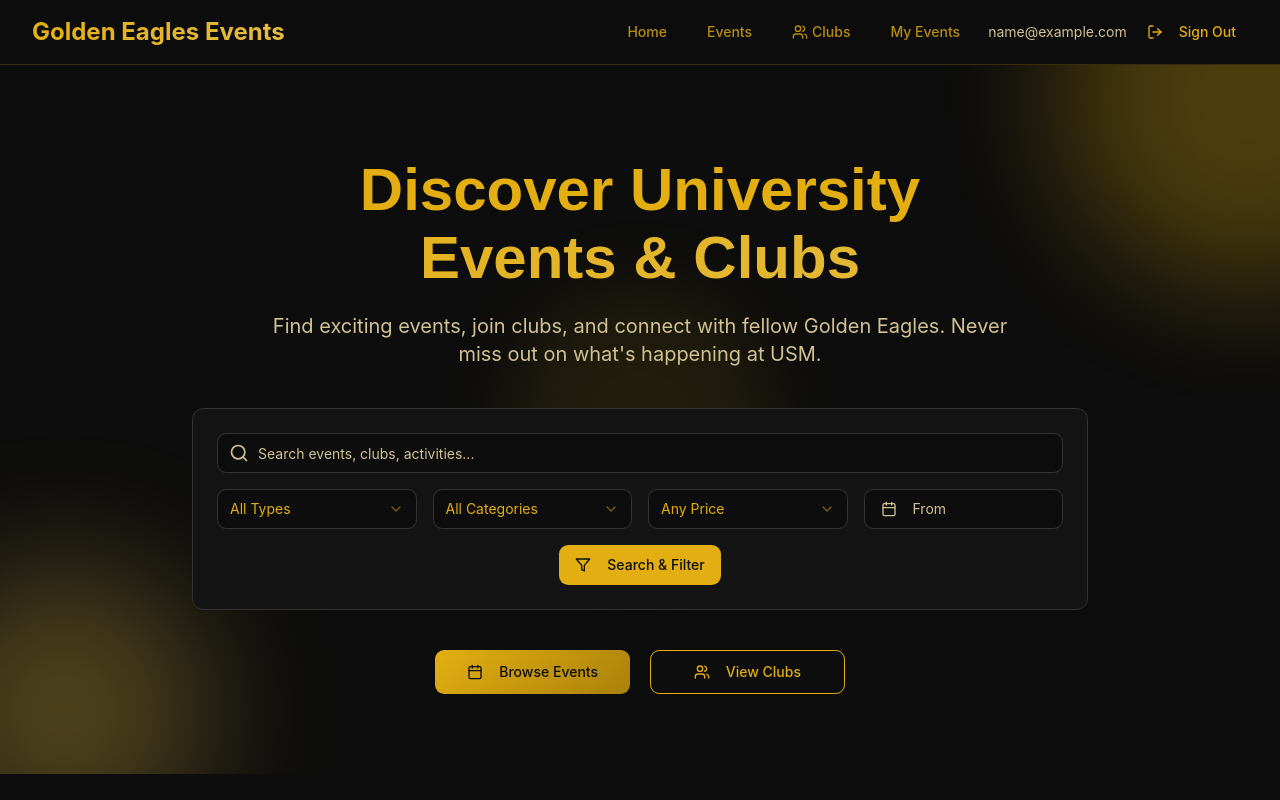
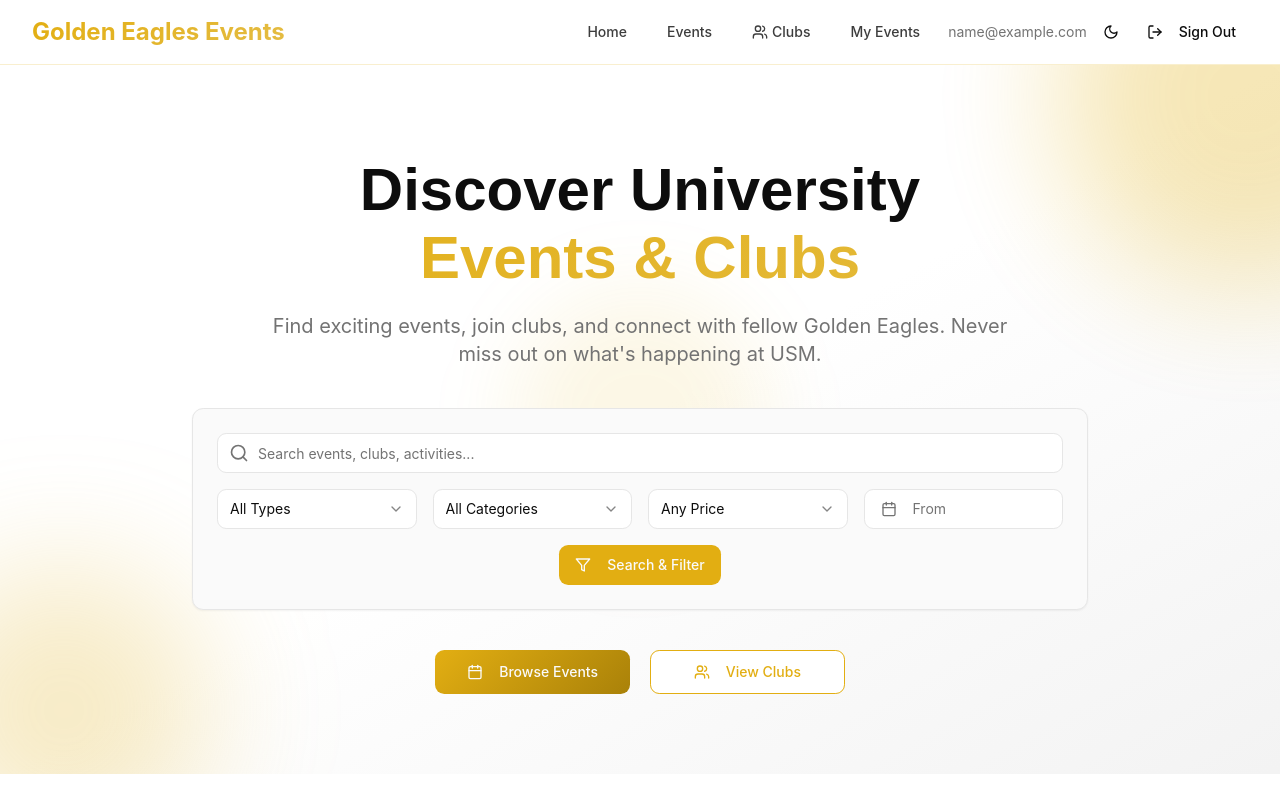
Before and after one commit to Manishkatel/party-spark-creator-hub, a React (Vite) app: page / in a window 1280 px wide. Shown: the top 800 px of the page. Built offline with nearby package versions, Linux system fonts and the light colour scheme; sample sign-in values are in the browser's storage.

Commit message:
Add theme switcher
Added a theme switcher to toggle between black and white themes. This allows users to choose their preferred background color.

```diff
--- a/package.json
+++ b/package.json
@@ -48,7 +48,7 @@
     "embla-carousel-react": "^8.3.0",
     "input-otp": "^1.2.4",
     "lucide-react": "^0.462.0",
-    "next-themes": "^0.3.0",
+    "next-themes": "^0.4.6",
     "react": "^18.3.1",
     "react-day-picker": "^8.10.1",
     "react-dom": "^18.3.1",
--- a/src/App.tsx
+++ b/src/App.tsx
@@ -2,6 +2,7 @@
 import { Toaster } from "@/components/ui/toaster";
 import { Toaster as Sonner } from "@/components/ui/sonner";
 import { TooltipProvider } from "@/components/ui/tooltip";
+import { ThemeProvider } from "next-themes";
 import { QueryClient, QueryClientProvider } from "@tanstack/react-query";
 import { BrowserRouter, Routes, Route } from "react-router-dom";
 import Index from "./pages/Index";
@@ -18,6 +19,12 @@ const queryClient = new QueryClient();
 
 const App = () => (
   <QueryClientProvider client={queryClient}>
+    <ThemeProvider
+      attribute="class"
+      defaultTheme="light"
+      enableSystem={false}
+      disableTransitionOnChange={false}
+    >
       <TooltipProvider>
         <Toaster />
         <Sonner />
@@ -36,6 +43,7 @@ const App = () => (
           </Routes>
         </BrowserRouter>
       </TooltipProvider>
+    </ThemeProvider>
   </QueryClientProvider>
 );
 
--- a/src/components/layout/Navbar.tsx
+++ b/src/components/layout/Navbar.tsx
@@ -1,12 +1,14 @@
 import { useState, useEffect } from "react";
 import { Link } from "react-router-dom";
 import { Button } from "@/components/ui/button";
-import { Menu, Users, LogOut } from "lucide-react";
+import { Menu, Users, LogOut, Sun, Moon } from "lucide-react";
+import { useTheme } from "next-themes";
 import { useToast } from "@/hooks/use-toast";
 
 const Navbar = () => {
   const [isMenuOpen, setIsMenuOpen] = useState(false);
   const [user, setUser] = useState<any>(null);
+  const { theme, setTheme } = useTheme();
   const { toast } = useToast();
 
   useEffect(() => {
@@ -73,15 +75,41 @@ const Navbar = () => {
               {user ? (
                 <div className="flex items-center space-x-2">
                   <span className="text-sm text-muted-foreground">{user.email}</span>
+                  <Button
+                    variant="ghost"
+                    size="sm"
+                    onClick={() => setTheme(theme === "dark" ? "light" : "dark")}
+                    className="p-2"
+                  >
+                    {theme === "dark" ? (
+                      <Sun className="w-4 h-4" />
+                    ) : (
+                      <Moon className="w-4 h-4" />
+                    )}
+                  </Button>
                   <Button variant="ghost" size="sm" onClick={handleSignOut}>
                     <LogOut className="w-4 h-4 mr-2" />
                     Sign Out
                   </Button>
                 </div>
               ) : (
-                <Button variant="default" asChild>
-                  <Link to="/auth">Sign In</Link>
-                </Button>
+                <div className="flex items-center space-x-2">
+                  <Button
+                    variant="ghost"
+                    size="sm"
+                    onClick={() => setTheme(theme === "dark" ? "light" : "dark")}
+                    className="p-2"
+                  >
+                    {theme === "dark" ? (
+                      <Sun className="w-4 h-4" />
+                    ) : (
+                      <Moon className="w-4 h-4" />
+                    )}
+                  </Button>
+                  <Button variant="default" asChild>
+                    <Link to="/auth">Sign In</Link>
+                  </Button>
+                </div>
               )}
             </div>
           </div>
@@ -139,8 +167,20 @@ const Navbar = () => {
                 >
                   My Events
                 </Link>
-                <div className="px-3 py-2 text-sm text-muted-foreground border-t">
-                  {user.email}
+                <div className="px-3 py-2 text-sm text-muted-foreground border-t flex items-center justify-between">
+                  <span>{user.email}</span>
+                  <Button
+                    variant="ghost"
+                    size="sm"
+                    onClick={() => setTheme(theme === "dark" ? "light" : "dark")}
+                    className="p-1"
+                  >
+                    {theme === "dark" ? (
+                      <Sun className="w-4 h-4" />
+                    ) : (
+                      <Moon className="w-4 h-4" />
+                    )}
+                  </Button>
                 </div>
                 <button
                   onClick={handleSignOut}
@@ -152,7 +192,24 @@ const Navbar = () => {
               </>
             )}
             {!user && (
-              <div className="pt-2">
+              <div className="pt-2 space-y-2">
+                <Button
+                  variant="ghost"
+                  onClick={() => setTheme(theme === "dark" ? "light" : "dark")}
+                  className="w-full justify-start"
+                >
+                  {theme === "dark" ? (
+                    <>
+                      <Sun className="w-4 h-4 mr-2" />
+                      Light Mode
+                    </>
+                  ) : (
+                    <>
+                      <Moon className="w-4 h-4 mr-2" />
+                      Dark Mode
+                    </>
+                  )}
+                </Button>
                 <Button variant="default" className="w-full" asChild>
                   <Link to="/auth">Sign In</Link>
                 </Button>
--- a/src/index.css
+++ b/src/index.css
@@ -7,6 +7,53 @@
 
 @layer base {
   :root {
+    --background: 0 0% 100%;
+    --foreground: 0 0% 5%;
+
+    --card: 0 0% 98%;
+    --card-foreground: 0 0% 5%;
+
+    --popover: 0 0% 98%;
+    --popover-foreground: 0 0% 5%;
+
+    --primary: 45 85% 48%;
+    --primary-foreground: 0 0% 98%;
+
+    --secondary: 0 0% 95%;
+    --secondary-foreground: 0 0% 5%;
+
+    --muted: 0 0% 96%;
+    --muted-foreground: 0 0% 45%;
+
+    --accent: 45 85% 48%;
+    --accent-foreground: 0 0% 98%;
+
+    --destructive: 0 84.2% 60.2%;
+    --destructive-foreground: 0 0% 98%;
+
+    --border: 0 0% 90%;
+    --input: 0 0% 90%;
+    --ring: 45 85% 48%;
+
+    --radius: 0.7rem;
+
+    --sidebar-background: 0 0% 98%;
+    --sidebar-foreground: 0 0% 5%;
+    --sidebar-primary: 45 85% 48%;
+    --sidebar-primary-foreground: 0 0% 98%;
+    --sidebar-accent: 0 0% 96%;
+    --sidebar-accent-foreground: 0 0% 5%;
+    --sidebar-border: 0 0% 90%;
+    --sidebar-ring: 45 85% 48%;
+
+    /* USM-specific colors */
+    --usm-gold: 45 85% 48%;
+    --usm-black: 0 0% 5%;
+    --usm-gold-light: 45 75% 58%;
+    --usm-gold-dark: 45 90% 35%;
+  }
+
+  .dark {
     --background: 0 0% 5%;
     --foreground: 45 85% 48%;
 
@@ -28,14 +75,12 @@
     --accent: 45 85% 48%;
     --accent-foreground: 0 0% 5%;
 
-    --destructive: 0 84.2% 60.2%;
+    --destructive: 0 62.8% 30.6%;
     --destructive-foreground: 0 0% 98%;
 
     --border: 0 0% 20%;
     --input: 0 0% 20%;
     --ring: 45 85% 48%;
-
-    --radius: 0.7rem;
 
     --sidebar-background: 0 0% 8%;
     --sidebar-foreground: 45 85% 48%;
@@ -44,51 +89,6 @@
     --sidebar-accent: 0 0% 12%;
     --sidebar-accent-foreground: 45 85% 48%;
     --sidebar-border: 0 0% 20%;
-    --sidebar-ring: 45 85% 48%;
-
-    /* USM-specific colors */
-    --usm-gold: 45 85% 48%;
-    --usm-black: 0 0% 5%;
-    --usm-gold-light: 45 75% 58%;
-    --usm-gold-dark: 45 90% 35%;
-  }
-
-  .dark {
-    --background: 0 0% 3%;
-    --foreground: 45 85% 48%;
-
-    --card: 0 0% 6%;
-    --card-foreground: 45 85% 48%;
-
-    --popover: 0 0% 6%;
-    --popover-foreground: 45 85% 48%;
-
-    --primary: 45 85% 48%;
-    --primary-foreground: 0 0% 3%;
-
-    --secondary: 0 0% 12%;
-    --secondary-foreground: 45 85% 48%;
-
-    --muted: 0 0% 12%;
-    --muted-foreground: 45 40% 70%;
-
-    --accent: 45 85% 48%;
-    --accent-foreground: 0 0% 3%;
-
-    --destructive: 0 62.8% 30.6%;
-    --destructive-foreground: 0 0% 98%;
-
-    --border: 0 0% 15%;
-    --input: 0 0% 15%;
-    --ring: 45 85% 48%;
-
-    --sidebar-background: 0 0% 6%;
-    --sidebar-foreground: 45 85% 48%;
-    --sidebar-primary: 45 85% 48%;
-    --sidebar-primary-foreground: 0 0% 3%;
-    --sidebar-accent: 0 0% 12%;
-    --sidebar-accent-foreground: 45 85% 48%;
-    --sidebar-border: 0 0% 15%;
     --sidebar-ring: 45 85% 48%;
   }
 
```
Also changed, not shown: 1 other file (tests, documents, lock files or other folders). Lines whose indentation alone changed are shown as unchanged.
